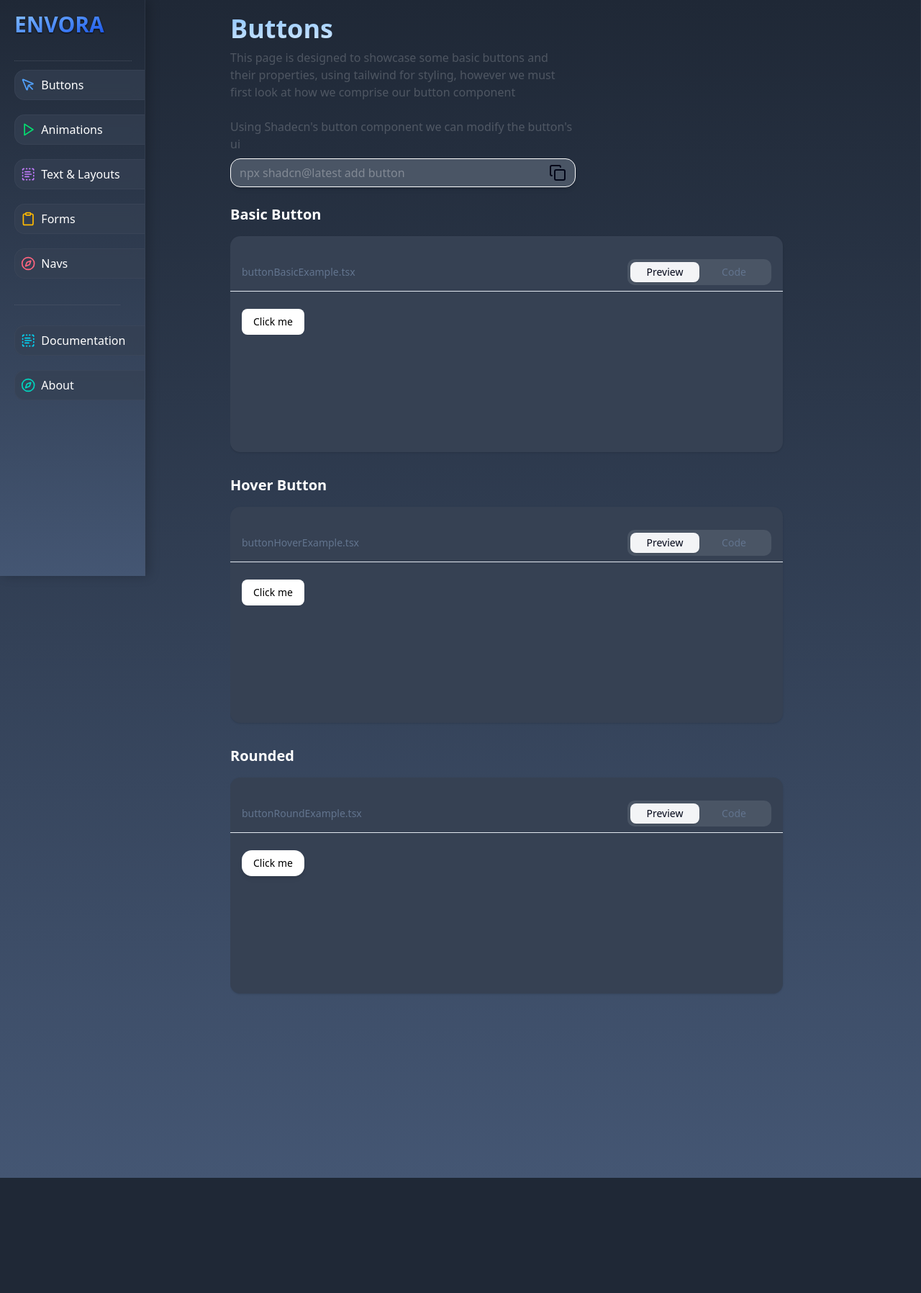
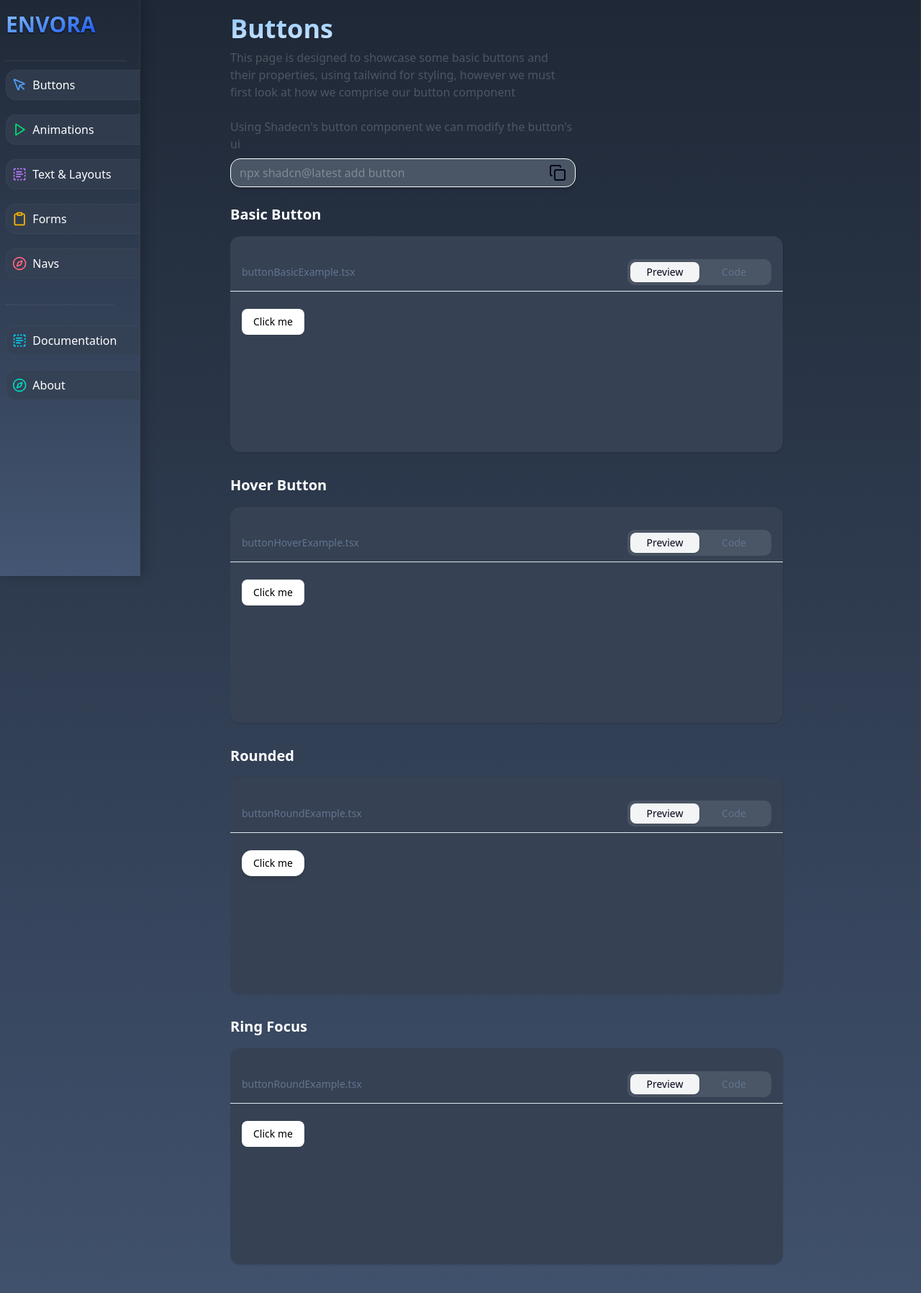
Before and after one commit to AlessandroB1298/envora, a Next.js app: page /dashboard/buttons in a window 1280 px wide. Shown: the top 1796 px of the page at 72% size. Before the commit the page ends 1636 px from the top, so only its background shows below. Built offline with nearby package versions, Linux system fonts and the light colour scheme.

Commit message:
added new button and fixed sizing issue with the sidenav

```diff
--- a/app/components/nav/sideNav.tsx
+++ b/app/components/nav/sideNav.tsx
@@ -11,7 +11,7 @@ import {
 const SideNav = () => {
 
   return (
-    <div className="h-[100vh]  fixed  pl-5 overflow-auto z-10 bg-gradient-to-b from-[#1f2836] to-[#445673] border-r border-gray-600/30 shadow-[5px_0_15px_rgba(0,0,0,0.2)] lg:w-[15.8vw] md:w-[10vw] ">
+    <div className="h-[100vh] lg:w-[15.2vw] md:w-[16vw] md:pl-2  fixed  pl-5 overflow-auto z-10 bg-gradient-to-b from-[#1f2836] to-[#445673] border-r border-gray-600/30 shadow-[5px_0_15px_rgba(0,0,0,0.2)]">
       <div className="mt-4">
         <Link
           href={"/"}
--- a/app/components/text/buttons.ts
+++ b/app/components/text/buttons.ts
@@ -12,3 +12,10 @@ export const roundedButton =
   "import Button fron '@/app/components/button'" +
   "\n" +
   "<Button className='bg-white text-black hover:bg-gray-300 rounded-xl shadow-md'>Click me</Button>";
+
+
+export const RingFocused = 'import { Button } from "../button"' + '\n'
+
+  + '    <Button className=" text-black bg-white hover:bg-gray-200 focus:ring-2 focus:ring-gray-900 focus:ring-opacity-50 focus:ring-offset-2">' + '\n'
+  + '      Click me' + '\n'
+  + '    </Button>' + '\n'
--- a/app/dashboard/buttons/page.tsx
+++ b/app/dashboard/buttons/page.tsx
@@ -1,6 +1,7 @@
 import { CodePreview } from "@/app/components/code-preview";
 import { Button } from "@/app/components/button";
 import CopyContainer from "@/app/components/copyButtonContainer";
+import { RingFocused } from "@/app/components/text/buttons";
 import {
   basicButton,
   hoverButton,
@@ -62,7 +63,7 @@ export default function Page() {
           </CodePreview>
         </div>
 
-        <div className="space-y-4 mb-64">
+        <div className="space-y-4 ">
           <h2 className="text-xl text-white font-bold">Rounded</h2>
           <CodePreview
             className="bg-gray-700 h-[300px]"
@@ -74,7 +75,27 @@ export default function Page() {
             </Button>
           </CodePreview>
         </div>
+
+
+
+        <div className="space-y-4 mb-64">
+          <h2 className="text-xl text-white font-bold">Ring Focus</h2>
+          <CodePreview
+            className="bg-gray-700 h-[300px]"
+            code={RingFocused}
+            fileName="buttonRoundExample.tsx"
+          >
+            <Button className=" text-black bg-white hover:bg-gray-200 focus:ring-2 focus:ring-gray-900 focus:ring-opacity-50 focus:ring-offset-2">
+              Click me
+            </Button>
+          </CodePreview>
+        </div>
+
+
+
       </section>
+
+
     </div>
   );
 }
```
